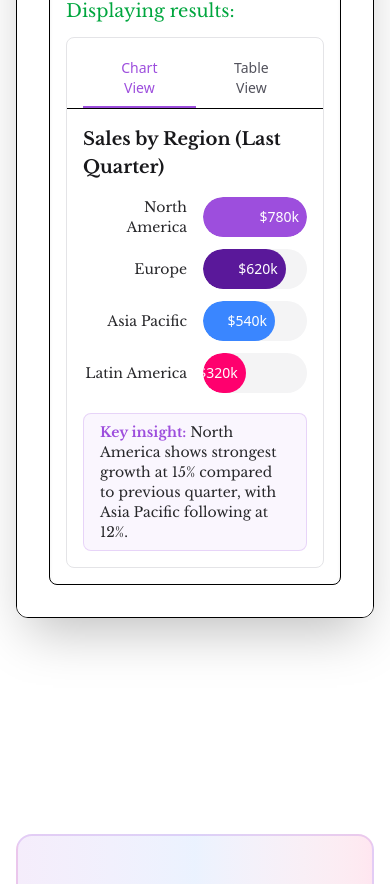
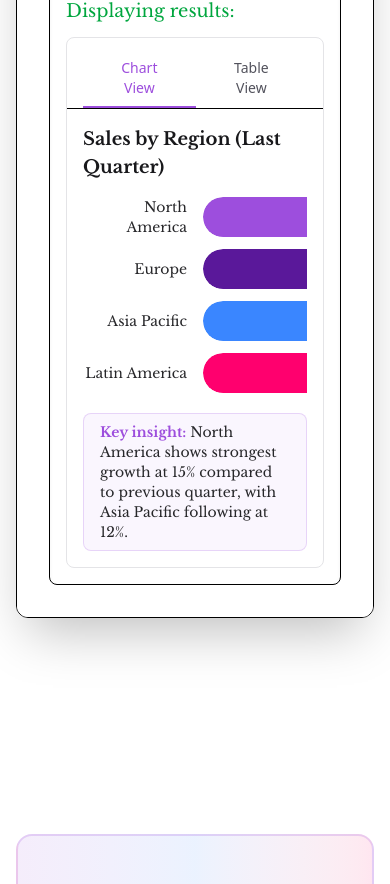
Before and after one commit to hardikSrivastav/data-connector, a Next.js app in the folder client/: page / in a window 390 px wide. Shown: the part 1080-1964 px from the top of the page. Built offline with nearby package versions, Linux system fonts and the light colour scheme.

Commit message:
design changes to navbar and hero

```diff
--- a/client/src/components/hero.tsx
+++ b/client/src/components/hero.tsx
@@ -193,7 +193,7 @@ export function Hero() {
                     {/* Chart View */}
                     {activeTab === 'chart' && (
                         <motion.div
-                        className="flex flex-col"
+                        className="flex flex-col overflow-x-auto"
                         initial={{ opacity: 0 }}
                         animate={{ opacity: 1 }}
                         exit={{ opacity: 0 }}
@@ -201,7 +201,7 @@ export function Hero() {
                         >
                         <h3 className="text-lg font-bold mb-4 font-baskerville text-zinc-900">Sales by Region (Last Quarter)</h3>
 
-                        <div className="space-y-3 mb-3">
+                        <div className="space-y-3 mb-3 min-w-[500px]">
                             {chartData.map((item, index) => (
                             <div key={index} className="w-full flex items-center">
                                 <div className="w-[120px] text-right pr-4 text-zinc-800 font-baskerville text-sm">
--- a/client/src/components/navbar.tsx
+++ b/client/src/components/navbar.tsx
@@ -56,7 +56,6 @@ export function Navbar() {
           >
             <div className="w-1/4">
               <Link href="/" className="flex items-center">
-              {!isMobile && (
                 <Image
                   src="/ceneca-light.png"
                   alt={siteConfig.name}
@@ -64,10 +63,11 @@ export function Navbar() {
                   height={80}
                   className="mr-2"
                 />
-                )}
+                {!isMobile && (
                   <span className="text-3xl font-bold bg-clip-text text-transparent bg-gradient-to-r from-[#9d4edd] to-[#ff006e] font-baskerville">
                     {siteConfig.name}
                   </span>
+                )}
               </Link>
             </div>
             <div className="w-1/2 flex justify-center">
```
